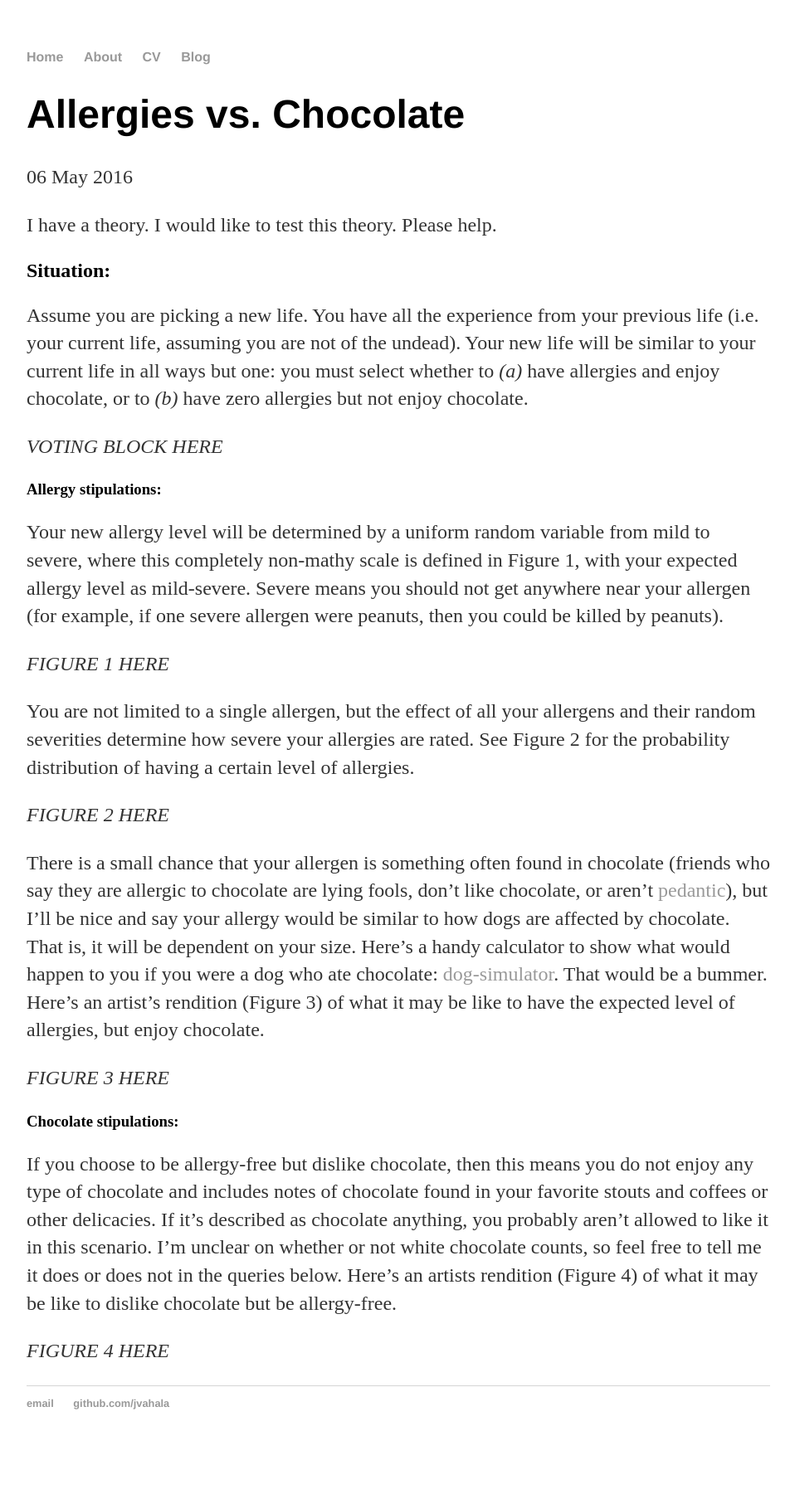
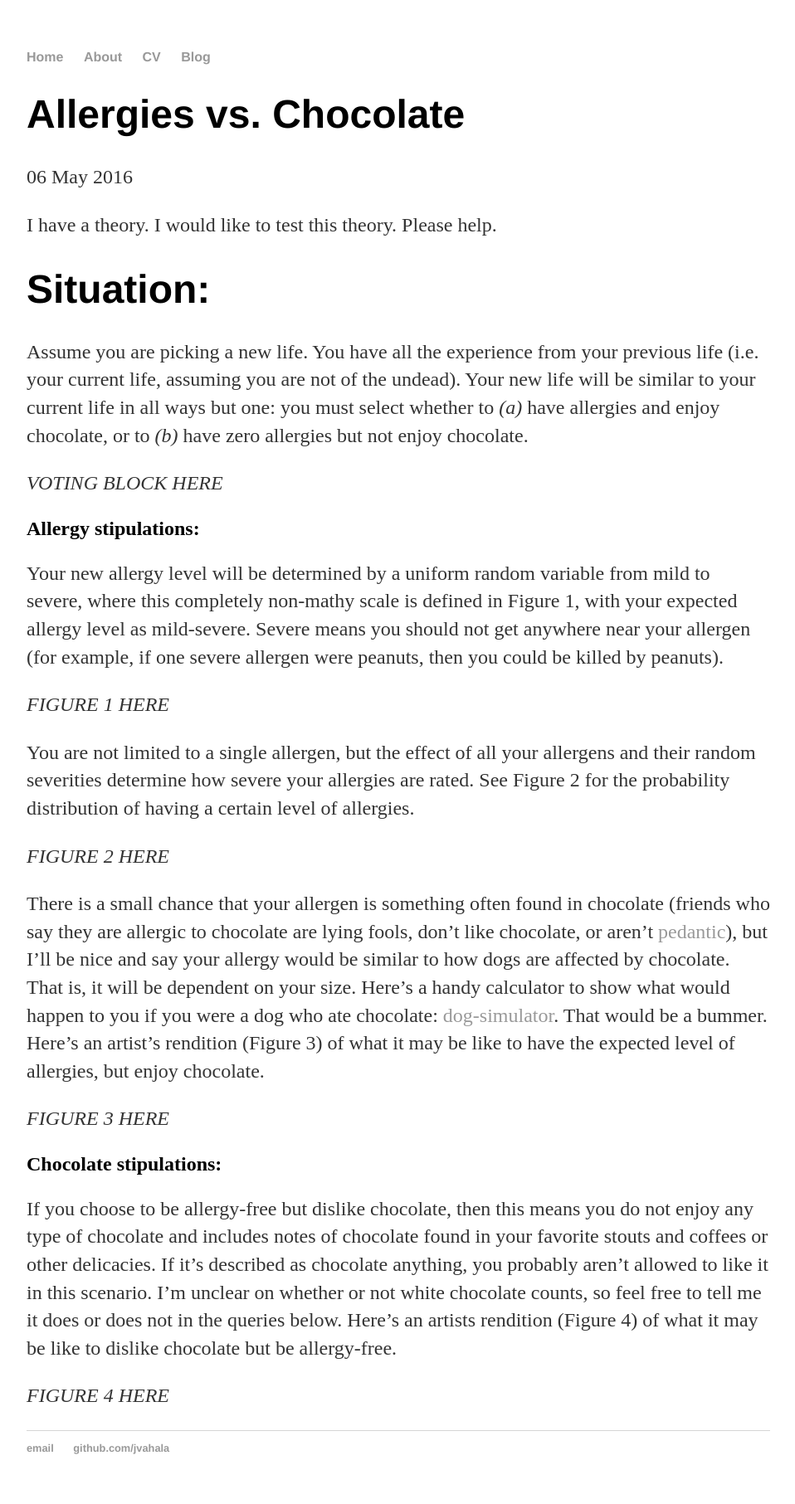
Before and after one commit to jvahala/jvahala.github.io, a Jekyll site: the page built from _posts/2016-05-06-Allergies-vs-Chocolate.md, in a window 1280 px wide. Shown: the whole page at 83% size, without its empty margins (160-1118 px from the left). Built offline with Jekyll 4.4.1, drawn with Linux system fonts in a browser that asks for light colours; before the commit the page ends 1759 px from its top, so only the background shows below that.

```diff
--- a/_posts/2016-05-06-Allergies-vs-Chocolate.md
+++ b/_posts/2016-05-06-Allergies-vs-Chocolate.md
@@ -5,13 +5,13 @@ date: 2016-05-06
 ---
 I have a theory. I would like to test this theory. Please help.
 
-## Situation:
+# Situation:
 
 Assume you are picking a new life. You have all the experience from your previous life (i.e. your current life, assuming you are not of the undead). Your new life will be similar to your current life in all ways but one: you must select whether to *(a)* have allergies and enjoy chocolate, or to *(b)* have zero allergies but not enjoy chocolate.
 
 *VOTING BLOCK HERE*
 
-### Allergy stipulations:
+## Allergy stipulations:
 
 Your new allergy level will be determined by a uniform random variable from mild to severe, where this completely non-mathy
 scale is defined in Figure 1, with your expected allergy level as mild-severe. Severe means you should not get anywhere near
@@ -29,7 +29,7 @@ There is a small chance that your allergen is something often found in chocolate
 *FIGURE 3 HERE*
 
 
-### Chocolate stipulations:
+## Chocolate stipulations:
 
 If you choose to be allergy-free but dislike chocolate, then this means you do not enjoy any type of chocolate and includes
 notes of chocolate found in your favorite stouts and coffees or other delicacies. If it's described as chocolate anything, you probably aren't allowed to like it in this scenario. I'm unclear on whether or not white chocolate counts, so feel free to tell me it does or does not in the queries below. Here's an artists rendition (Figure 4) of what it may be like to dislike chocolate but be allergy-free.
```
